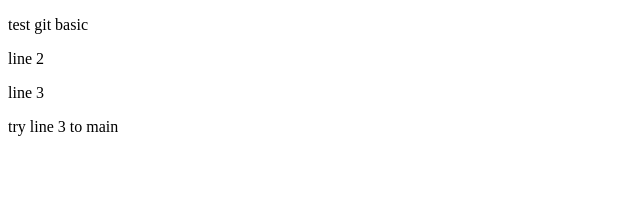
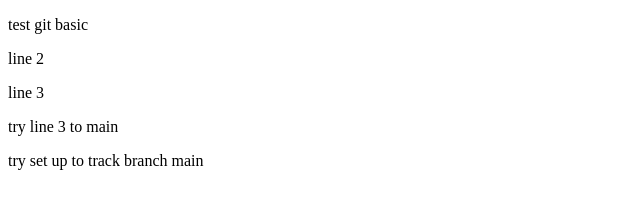
Before and after one commit to vodongpy/test_git_basic, a plain HTML site: page index.html in a window 1280 px wide. Shown: the whole page, without its empty margins (0-640 px from the left). Drawn offline with Linux system fonts and the light colour scheme.

Commit message:
set to main

```diff
--- a/index.html
+++ b/index.html
@@ -10,5 +10,6 @@
     <p>line 2</p>
     <p>line 3</p>
     <p>try line 3 to main</p>
+    <p>try set up to track branch main</p>
 </body>
 </html>
```
